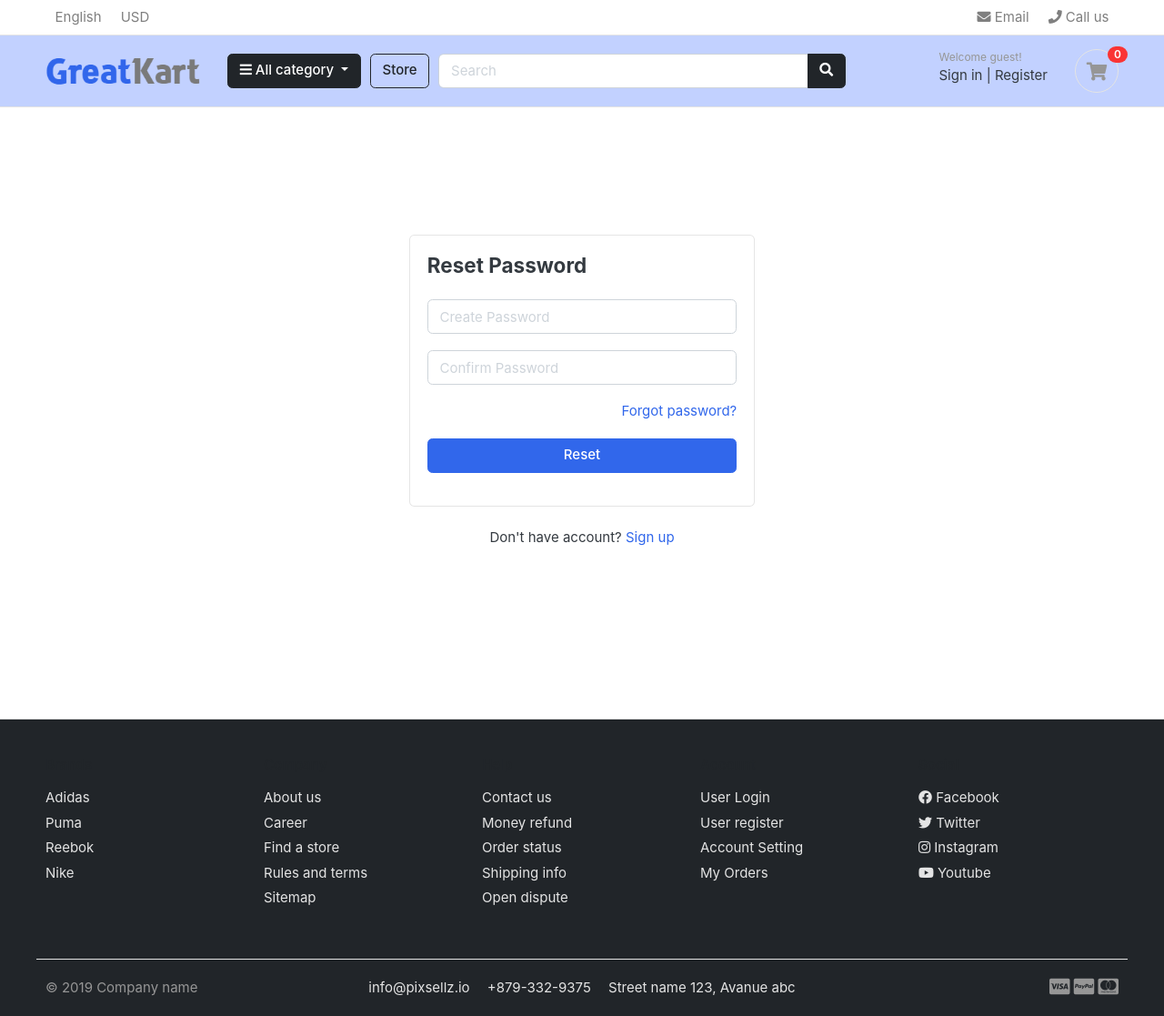
After one commit to Kunalp02/Ecommerce_Django, a Django app: page /accounts/resetPassword/ in a window 1280 px wide. The commit adds this page. Shown: the whole page at 91% size. Run offline with Django 4.2, Linux system fonts and the light colour scheme; data that the repository does not hold is empty; some libraries are stand-ins or nearby versions; some web fonts are replaced.

Commit message:
Sixth Commit

```diff
--- a/accounts/urls.py
+++ b/accounts/urls.py
@@ -12,4 +12,9 @@ urlpatterns = [
     path('logout/', views.logout, name='logout'),
     path('activate/<uidb64>/<token>/', views.activate, name='activate'),
     path('dashboard/', views.dashboard, name='dashboard'),
+    path('', views.dashboard, name='dashboard'),
+    path('forgotPassword/', views.forgotPassword, name='forgotPassword'),
+    path('resetpassword_validate/<uidb64>/<token>/', views.resetpassword_validate, name='resetpassword_validate'),
+    path('resetPassword/', views.resetPassword, name="resetPassword"),
+
 ]
--- a/accounts/views.py
+++ b/accounts/views.py
@@ -117,7 +117,7 @@ def forgotPassword(request):
             send_email = EmailMessage(mail_subject, message, to=[to_email])
             send_email.send()
             messages.success(
-                request, 'Password reset email has been sent your email address')
+                request, 'Password reset email has been sent to your email address')
             return redirect('login')
         else:
             messages.error(request, 'Account does not exist')
@@ -129,7 +129,7 @@ def forgotPassword(request):
 def resetpassword_validate(request, uidb64, token):
     try:
         uid = urlsafe_base64_decode(uidb64).decode()
-        user = Account.default_manager.get(pk=uid)
+        user = Account._default_manager.get(pk=uid)
     except(TypeError, ValueError, OverflowError, Account.DoesNotExist):
         user = None
 
--- a/templates/accounts/dashboard.html
+++ b/templates/accounts/dashboard.html
@@ -5,7 +5,7 @@
 
 <!-- ========================= SECTION CONTENT ========================= -->
 <section class="section-conten padding-y bg">
-
+{% include 'includes/alerts.html' %}
     <div class="container">
         <div class="row">
         <aside class="col-md-3">
@@ -19,7 +19,7 @@
                 <a class="list-group-item" href="#"> Received orders </a>
             </ul>
             <br>
-            <a class="btn btn-light btn-block" href="#"> <i class="fa fa-power-off"></i> <span class="text">Log out</span> </a>
+            <a class="btn btn-light btn-block" href="{% url 'logout' %}"> <i class="fa fa-power-off"></i> <span class="text">Log out</span> </a>
             <!--   SIDEBAR .//END   -->
         </aside>
         <main class="col-md-9">
--- /dev/null
+++ b/templates/accounts/resetPassword.html
@@ -0,0 +1,44 @@
+{% extends 'base.html' %}
+
+{% block content %}
+<section class="section-conten padding-y" style="min-height:84vh">
+
+    <!-- ============================ COMPONENT LOGIN   ================================= -->
+
+        <div class="card mx-auto" style="max-width: 380px; margin-top:100px;">
+
+            <div class="card-body">
+          <h4 class="card-title mb-4">Reset Password</h4>
+          {% include 'includes/alerts.html' %}
+
+          <form action="{% url 'resetPassword' %}" method="POST">
+            {% csrf_token %}
+              <div class="form-group">
+                <input type="password" class="form-control" placeholder="Create Password" name="password" >
+              </div> <!-- form-group// -->
+
+              <div class="form-group">
+                <input type="password" class="form-control" placeholder="Confirm Password" name="password" >
+              </div> <!-- form-group// -->
+
+              <div class="form-group">
+                  <a href="#" class="float-right">Forgot password?</a>
+
+              </div> <!-- form-group form-check .// -->
+              <div class="form-group">
+                  <button type="submit" class="btn btn-primary btn-block"> Reset  </button>
+              </div> <!-- form-group// -->
+          </form>
+          </div> <!-- card-body.// -->
+        </div> <!-- card .// -->
+
+         <p class="text-center mt-4">Don't have account? <a href="{% url 'register' %}">Sign up</a></p>
+         <br><br>
+    <!-- ============================ COMPONENT LOGIN  END.// ================================= -->
+
+    </section>
+    <!-- ========================= SECTION CONTENT END// ========================= -->
+
+
+
+{% endblock content %}
```
Also changed, not shown: templates/accounts/forgotPassword.html (added, +42 -0 lines), templates/accounts/reset_password_email.html (added, +10 -0 lines).
